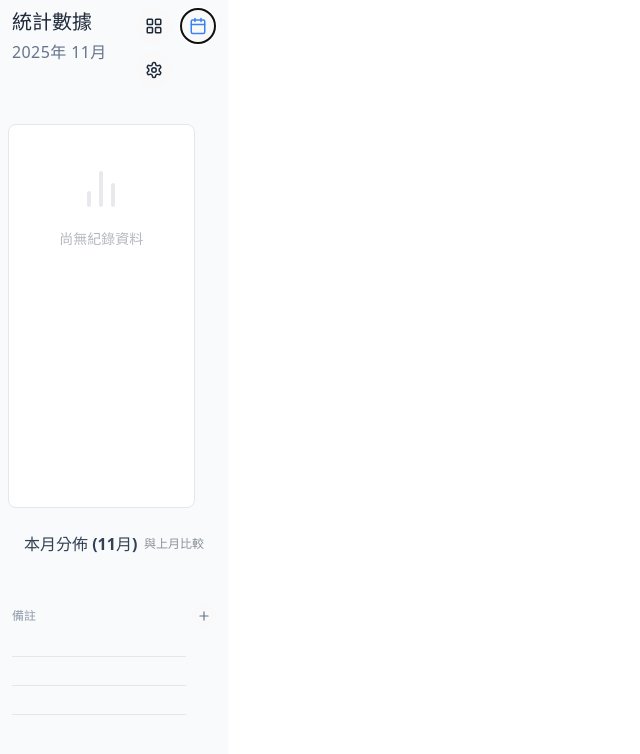
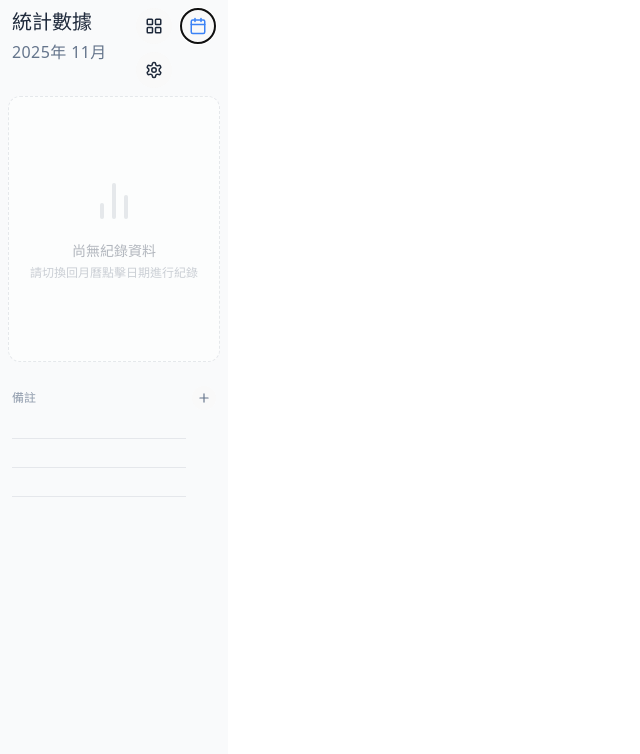
Before and after one commit to fifourths/calendar-app, a React (Vite) app: page / in a window 1280 px wide. Both pictures are taken after a click on the button 353 px from the left and 26 px from the top of the page. Shown: the top 754 px of the page, without its empty margins (0-640 px from the left). Built offline with nearby package versions, Linux system fonts and the light colour scheme.

Commit message:
Update App.jsx

```diff
--- a/src/App.jsx
+++ b/src/App.jsx
@@ -287,7 +287,6 @@ export default function CalendarApp() {
   const stats = getStats();
   const getColor = (idx) => colors[idx].hex;
   const getLabel = (idx) => colors[idx].label;
-  const maxCount = Math.max(...stats.colorCounts, 1);
 
   return (
     <div
@@ -347,11 +346,14 @@ export default function CalendarApp() {
         {/* 主要內容區 */}
         <div className="flex-grow flex flex-col w-full">
 
-          {/* 星期列 - 只在月曆顯示，但為了高度對齊，統計模式顯示隱形佔位符 */}
-          <div className="flex w-full mb-1">
+          {viewMode === 'calendar' ? (
+            /* ================= 月曆模式 ================= */
+            <div className="w-full flex flex-col animate-fade-in">
+
+              {/* 星期列 */}
+              <div className="flex w-full">
                 <div className="flex-1 flex pr-0">
-              {viewMode === 'calendar' ? (
-                WEEKDAY_LANGS[weekdayLang].map((day, i) => (
+                  {WEEKDAY_LANGS[weekdayLang].map((day, i) => (
                     <div
                       key={i}
                       onClick={cycleLanguage}
@@ -359,26 +361,18 @@ export default function CalendarApp() {
                     >
                       {day}
                     </div>
-                ))
-              ) : (
-                // 統計模式的星期列佔位符
-                <div className="w-full h-6"></div>
-              )}
+                  ))}
                 </div>
-            {/* 右側對應 W1~W6 的空白 */}
+                {/* 右側對應 W1~W6 的空白 (12%) */}
                 <div className="w-[12%] pl-2"></div>
               </div>
 
-          {/* 核心區域：強制左右分欄 (左:主區塊, 右:筆記) */}
+              {/* 內容區：左邊月曆(有框) + 右邊筆記(無框) */}
               <div className="flex flex-row w-full items-start">
 
-            {/* 左側：主內容方塊 (有邊框) */}
-            {/* 無論是月曆還是長條圖，都放在這個盒子裡，確保寬度高度一致 */}
-            <div className="flex flex-col flex-1 border border-gray-200 rounded-lg bg-white overflow-hidden relative min-h-[24rem]">
-
-               {viewMode === 'calendar' ? (
-                 // === 月曆模式：網格 ===
-                 weeks.map((week, wIndex) => (
+                {/* 左側：月曆網格 (圓角邊框) */}
+                <div className="flex flex-col flex-1 border border-gray-200 rounded-lg overflow-hidden bg-white">
+                   {weeks.map((week, wIndex) => (
                      <div key={wIndex} className="flex w-full h-14 md:h-16 border-b border-gray-200 last:border-b-0">
                         {week.map((dayObj, dIndex) => {
                           const isToday = dayObj.day === today.getDate() && dayObj.month === today.getMonth() && dayObj.year === today.getFullYear();
@@ -425,53 +419,12 @@ export default function CalendarApp() {
                           );
                         })}
                      </div>
-                 ))
-               ) : (
-                 // === 統計模式：長條圖 ===
-                 <div className="flex-1 w-full h-full flex flex-col pt-10 px-2 pb-2">
-                    {stats.totalClicks === 0 ? (
-                      <div className="flex flex-col items-center justify-center h-full opacity-50">
-                        <BarChart2 size={48} className="mb-4 text-gray-300" />
-                        <p className="text-sm text-gray-500">尚無紀錄資料</p>
-                      </div>
-                    ) : (
-                      <div className="flex items-end justify-around gap-2 h-full w-full">
-                         {colors.map((color, idx) => {
-                            const count = stats.colorCounts[idx];
-                            const heightPercent = count > 0 ? (count / maxCount) * 100 : 0;
-                            const displayHeight = Math.max(heightPercent, 2);
-
-                            return (
-                              <div key={idx} className="flex flex-col items-center justify-end h-full w-1/6 group relative">
-                                 {/* 數值顯示 (放在長條上方) */}
-                                 <span className={`text-xs font-bold text-gray-500 mb-1 transition-opacity duration-200 ${count > 0 ? 'opacity-100' : 'opacity-0'}`}>
-                                   {count}
-                                 </span>
-
-                                 <div
-                                   className="w-full rounded-t-md transition-all duration-500 ease-out relative hover:opacity-80"
-                                   style={{
-                                     height: `${displayHeight}%`,
-                                     backgroundColor: color.hex,
-                                     opacity: count > 0 ? 1 : 0.1
-                                   }}
-                                 />
-                                 <span className="text-[10px] mt-2 truncate max-w-full opacity-70 border-t border-gray-100 w-full text-center pt-1">
-                                   {color.label}
-                                 </span>
-                              </div>
-                            )
-                          })}
-                      </div>
-                    )}
-                 </div>
-               )}
+                   ))}
                 </div>
 
-            {/* 右側：週筆記 (無外框) */}
+                {/* 右側：W1~W6 (無邊框) */}
                 <div className="flex flex-col w-[12%] pl-2">
-               {viewMode === 'calendar' ? (
-                 weeks.map((week, wIndex) => (
+                   {weeks.map((week, wIndex) => (
                      <div key={wIndex} className="flex w-full h-14 md:h-16 items-center justify-center">
                         <input
                           type="text"
@@ -481,19 +434,13 @@ export default function CalendarApp() {
                           className="w-full h-full text-center bg-transparent outline-none text-[10px] placeholder:text-opacity-30 text-slate-500 placeholder:text-slate-300 border-b border-transparent focus:border-gray-200"
                         />
                      </div>
-                 ))
-               ) : (
-                 // 統計模式下，放置一個隱形區塊撐住寬度
-                 <div className="w-full h-full"></div>
-               )}
+                   ))}
                 </div>
 
               </div>
 
-          {/* 下方區域 */}
-          {viewMode === 'calendar' ? (
-            /* 月曆模式：顏色選擇區 */
-            <div className="mt-4 animate-fade-in flex-1 flex justify-center w-full">
+              {/* 顏色選擇區 (3欄，置中) */}
+              <div className="mt-4 flex justify-center w-full">
                  <div className="grid grid-cols-3 gap-x-6 gap-y-3 mb-2 w-fit mx-auto">
                     {colors.map((color, idx) => (
                       <div key={color.id} className="flex items-center justify-center gap-2">
@@ -517,23 +464,56 @@ export default function CalendarApp() {
                     ))}
                  </div>
               </div>
+            </div>
           ) : (
-            /* 統計模式：詳細數據列表 (在框外) */
-            <div className="w-full p-2 bg-transparent mt-4 animate-fade-in">
-              <div className="flex justify-between items-center mb-4 px-2">
-                 <h3 className="text-md font-semibold text-slate-700">本月分佈 ({month + 1}月)</h3>
-                 <span className="text-xs opacity-50">與上月比較</span>
+            /* ================= 統計模式 ================= */
+            <div className="flex flex-col w-full gap-4 animate-fade-in">
+
+              {stats.totalClicks === 0 ? (
+                // --- 空狀態 ---
+                <div className="flex flex-col items-center justify-center py-20 opacity-50 border rounded-xl border-dashed border-gray-300 bg-white w-full">
+                  <BarChart2 size={48} className="mb-4 text-gray-300" />
+                  <p className="text-sm text-gray-500">尚無紀錄資料</p>
+                  <p className="text-xs mt-1 text-gray-400">請切換回月曆點擊日期進行紀錄</p>
                 </div>
+              ) : (
+                // --- 有資料時 ---
+                <>
+                  {/* 1. 總計卡片 (全寬) */}
+                  <div className="w-full p-4 rounded-xl shadow-sm border border-gray-100 bg-white">
+                    <div className="text-sm opacity-70 mb-4 text-slate-600">截至今日各分類總計</div>
+                    <div className="grid grid-cols-2 gap-4">
+                      {colors.map((color, idx) => (
+                        <div key={idx} className="flex items-center gap-2">
+                          <div
+                            className="w-3 h-3 rounded-full shrink-0"
+                            style={{ backgroundColor: color.hex }}
+                          />
+                          <span className="text-xs opacity-80 w-12 truncate text-slate-600">{color.label}</span>
+                          <span className="text-lg font-bold text-slate-700">{stats.colorCounts[idx]}</span>
+                        </div>
+                      ))}
+                    </div>
+                  </div>
+
+                  {/* 2. 本月分佈列表 (全寬) */}
+                  <div className="w-full p-4 rounded-xl shadow-sm border border-gray-100 bg-white">
+                    <h3 className="text-md font-semibold mb-4 flex justify-between text-slate-700">
+                      <span>本月分佈 ({month + 1}月)</span>
+                      <span className="text-xs opacity-50 self-center">與上月比較</span>
+                    </h3>
                     <div className="space-y-4">
                       {stats.monthlyCounts.map((count, idx) => {
+                        // 隱藏無數據的項目
                         if (count === 0 && stats.colorCounts[idx] === 0) return null;
+
                         const diff = count - stats.lastMonthCounts[idx];
                         const diffStr = diff > 0 ? `+${diff}` : diff === 0 ? '-' : `${diff}`;
                         const diffColor = diff > 0 ? 'text-green-500' : diff < 0 ? 'text-red-500' : 'opacity-30';
                         const widthPercent = stats.totalClicks > 0 ? (count / stats.totalClicks) * 100 : 0;
 
                         return (
-                    <div key={idx} className="flex items-center gap-3 w-full px-2">
+                          <div key={idx} className="flex items-center gap-3 w-full">
                               <div
                                 className="w-3 h-3 rounded-full shrink-0"
                                 style={{ backgroundColor: getColor(idx) }}
@@ -553,6 +533,9 @@ export default function CalendarApp() {
                         );
                       })}
                     </div>
+                  </div>
+                </>
+              )}
             </div>
           )}
 
```
Lines whose indentation alone changed are shown as unchanged.
